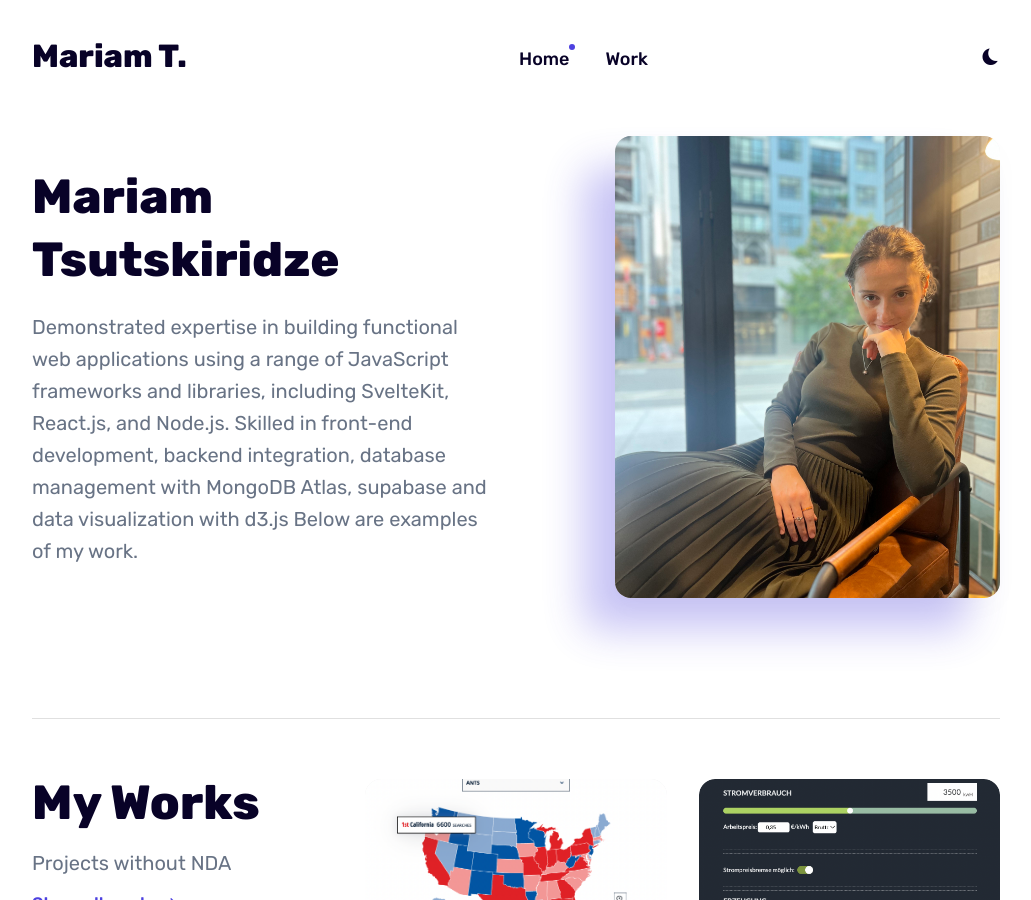
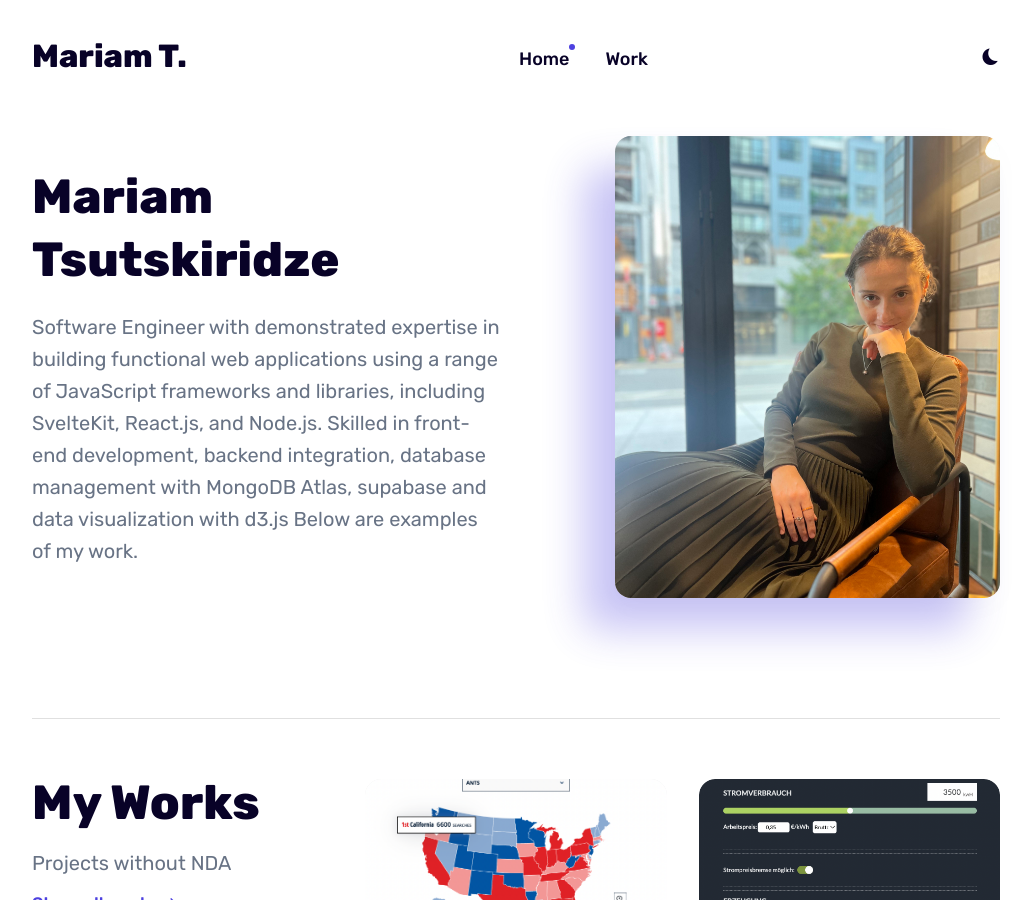
Before and after one commit to mtsuts/new_jek, a Jekyll site: the page built from index.html, in a window 1280 px wide and 900 px high. Shown: the whole window, without its empty margins (124-1155 px from the left). Built offline with Jekyll 4.4.1, drawn with Linux system fonts in a browser that asks for light colours.

Commit message:
updated profile text

```diff
--- a/_data/settings.yml
+++ b/_data/settings.yml
@@ -46,7 +46,7 @@ social:
 hero:
   enable: true
   hero__title: Mariam Tsutskiridze
-  hero__description: Demonstrated expertise in building functional web applications using a range of JavaScript frameworks and libraries, including SvelteKit, React.js, and Node.js. Skilled in front-end development, backend integration, database management with MongoDB Atlas, supabase and data visualization with d3.js Below are examples of my work.
+  hero__description: Software Engineer with demonstrated expertise in building functional web applications using a range of JavaScript frameworks and libraries, including SvelteKit, React.js, and Node.js. Skilled in front-end development, backend integration, database management with MongoDB Atlas, supabase and data visualization with d3.js Below are examples of my work.
   hero__image: "/images/01-2.jpg"
 
 
```
Also changed, not shown: 3 other files.
